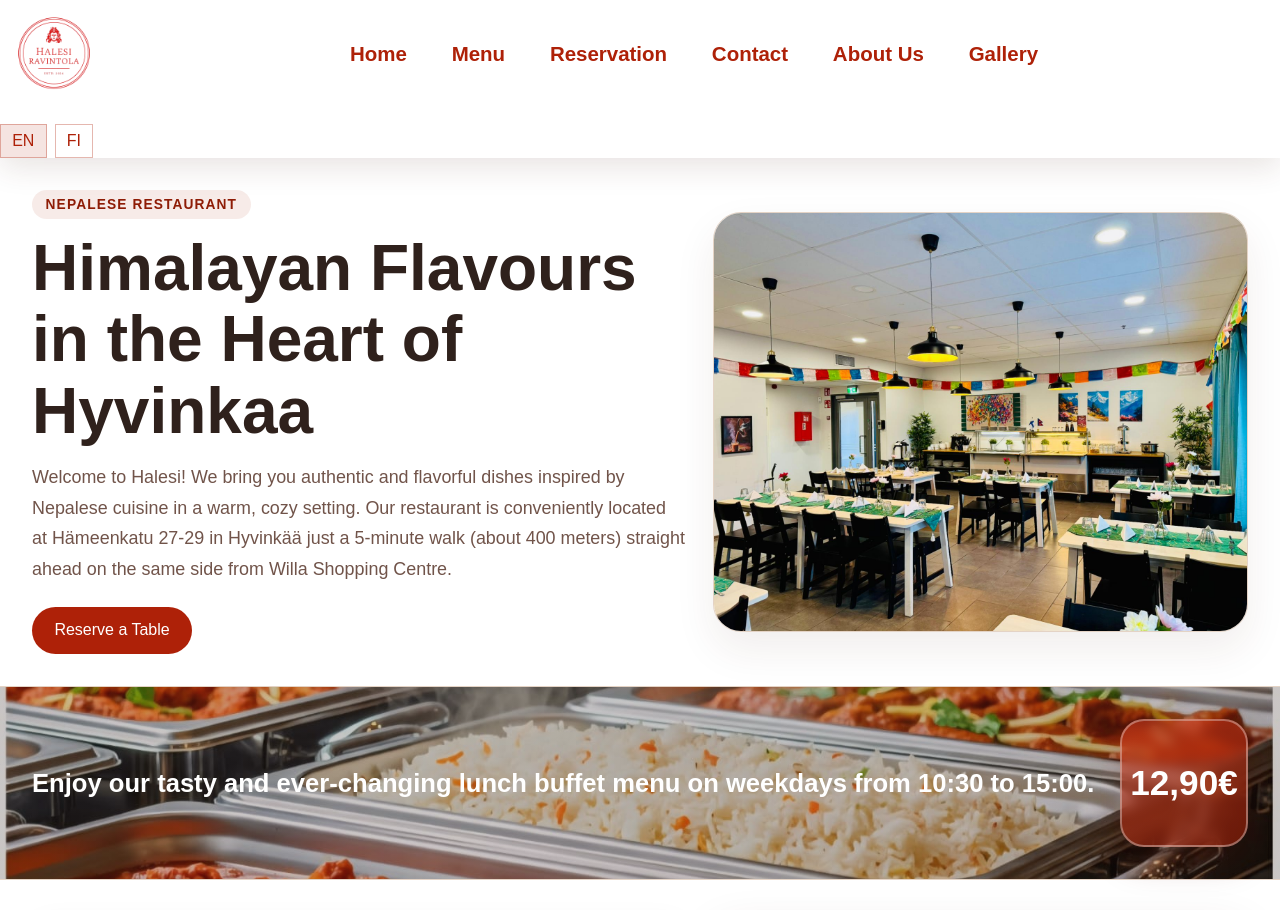
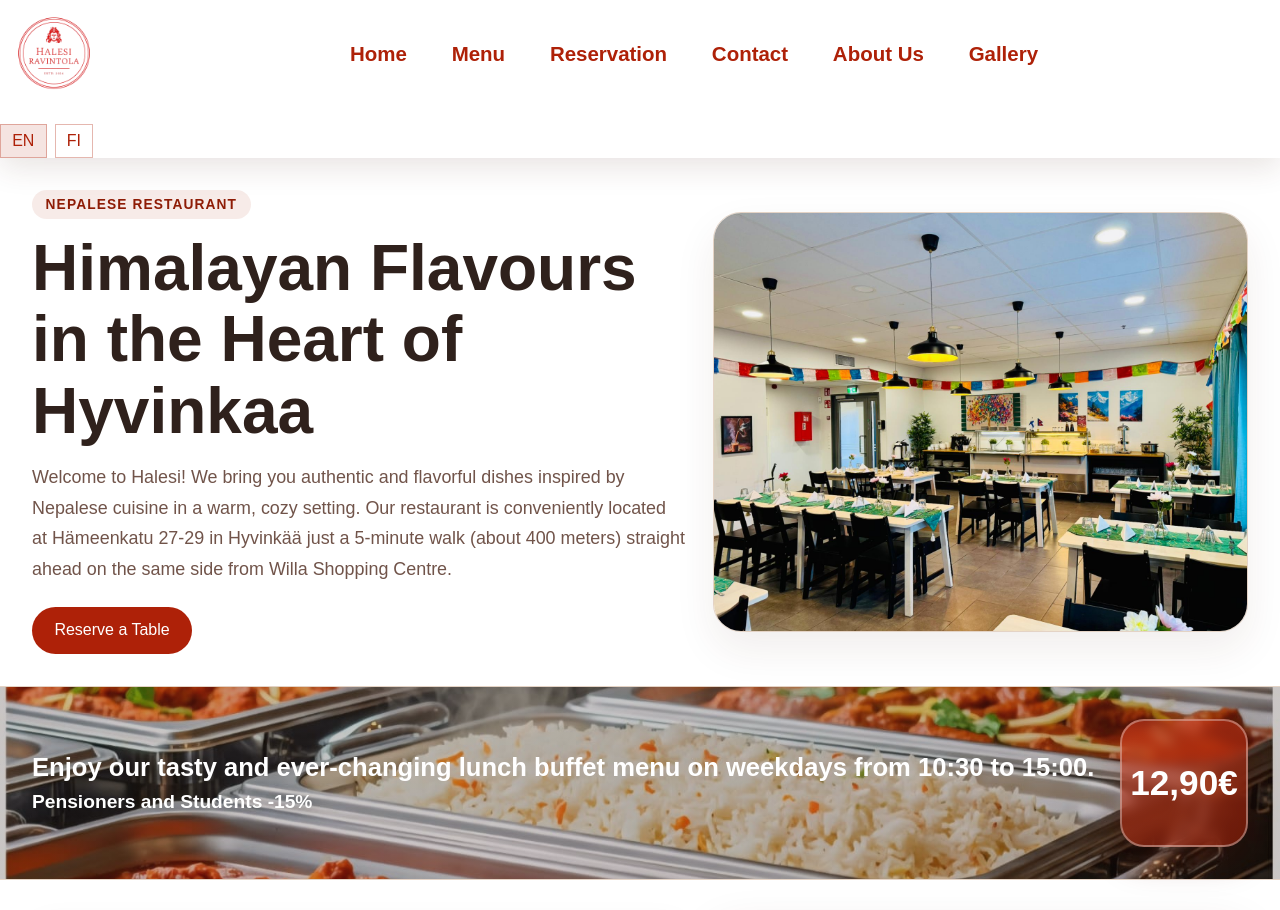
Before and after one commit to RavintolaHalesi/halesi-ravintola-website, a Next.js app: page / in a window 1280 px wide. Shown: the top 910 px of the page. Built offline with nearby package versions, Linux system fonts and the light colour scheme.

Commit message:
Update lunch banner discount text

```diff
--- a/app/globals.css
+++ b/app/globals.css
@@ -213,6 +213,12 @@
     border-bottom: 1px solid var(--border);
 }
 
+.lunchCopy {
+    display: grid;
+    gap: 0.45rem;
+    min-width: 0;
+}
+
 .lunchStrip p {
     margin: 0;
     color: #fff;
@@ -222,6 +228,14 @@
     white-space: nowrap;
     font-size: clamp(1.35rem, 2vw, 2.2rem);
     line-height: 1.2;
+}
+
+.lunchDiscount {
+    color: #fff;
+    font-size: clamp(1.05rem, 1.5vw, 1.55rem);
+    font-weight: 800;
+    line-height: 1.2;
+    text-shadow: 0 2px 12px rgba(0, 0, 0, 0.28);
 }
 
 .priceTag {
@@ -680,7 +694,7 @@
         padding: 22px 18px;
     }
     .lunchStrip {
-        flex-direction: column;
+        grid-template-columns: 1fr;
         align-items: flex-start;
     }
     .reservationCard {
--- a/app/page.js
+++ b/app/page.js
@@ -18,6 +18,7 @@
     heroButton: "Reserve a Table",
     heroImage: "Add your main restaurant image here",
     lunchText: "Enjoy our tasty and ever-changing lunch buffet menu on weekdays from 10:30 to 15:00.",
+    lunchDiscount: "Pensioners and Students -15%",
     menuTitle: "A la Carte Delights, Crafted for Every Craving",
     menuText:
       "We serve beautiful, hearty dishes from our a la carte menu during both lunch and dinner.",
@@ -74,7 +75,8 @@
       "Tervetuloa Halesiin. Tarjoamme aitoja nepalilaisia makuja lampimassa ja viihtyisassa ravintolassa Hyvinkaan keskustassa, vain lyhyen kavelymatkan paassa Willa-kauppakeskuksesta.",
     heroButton: "Varaa poyta",
     heroImage: "Lisaa paakuva tahan",
-    lunchText: "Nauti maistuvasta ja vaihtuvasta lounaastamme arkisin klo 10.15-15.00.",
+    lunchText: "Nauti maistuvasta ja vaihtuvasta lounaastamme arkisin klo 10.30-15.00.",
+    lunchDiscount: "Eläkeläiset ja Opiskelijat -15%",
     menuTitle: "A la carte -annoksia jokaiseen mielitekoon",
     menuText:
       "Tarjoilemme kauniita ja ruokaisia annoksia a la carte -listaltamme niin lounaalla kuin illallisella.",
@@ -281,7 +283,10 @@
         </section>
 
         <section className="lunchStrip">
-          <p>{t.lunchText}</p>
+          <div className="lunchCopy">
+            <p>{t.lunchText}</p>
+            <span className="lunchDiscount">{t.lunchDiscount}</span>
+          </div>
           <span className="priceTag">12,90€</span>
         </section>
 
```
